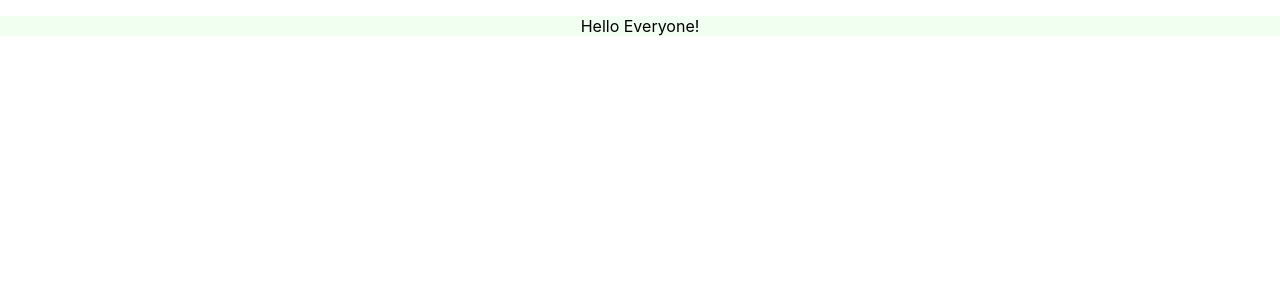
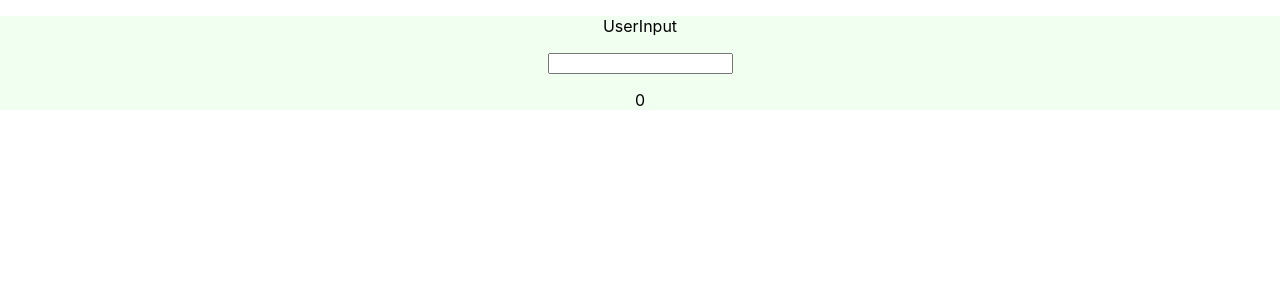
Before and after one commit to GunaGangaPoun/react-assignments, a React (Create React App) app in the folder react-second-assignment/: page / in a window 1280 px wide. Shown: the top 300 px of the page. Built offline with nearby package versions, Linux system fonts and the light colour scheme; the HTML template or start-up script is replaced by a standard one.

Commit message:
Input Field with listener
Create an input field with a change listener which outputs the length of the entered text below (eg: in a paragraph)

```diff
--- a/react-second-assignment/src/App.js
+++ b/react-second-assignment/src/App.js
@@ -2,10 +2,22 @@ import React, { Component } from 'react';
 import './App.css';
 
 class App extends Component {
+  state = {
+    userInput:''
+  }
+  changedInputHandler = (event) =>{
+    const userInput = event.target.value;
+    this.setState({userInput:userInput});
+  }
   render() {
     return (
       <div className="App">
-        <p>Hello Everyone!</p>
+        <p>UserInput</p>
+        <input type="text"
+            onChange={this.changedInputHandler.bind(this)}
+            value={this.state.userInput}
+            />
+        <p>{this.state.userInput.length}</p>
       </div>
     );
   }
```
